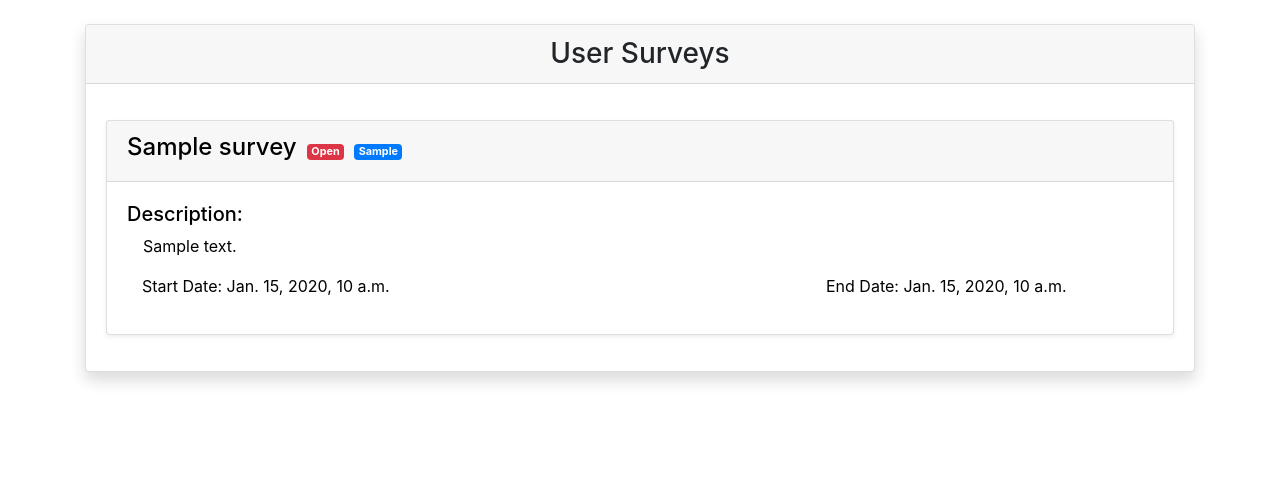
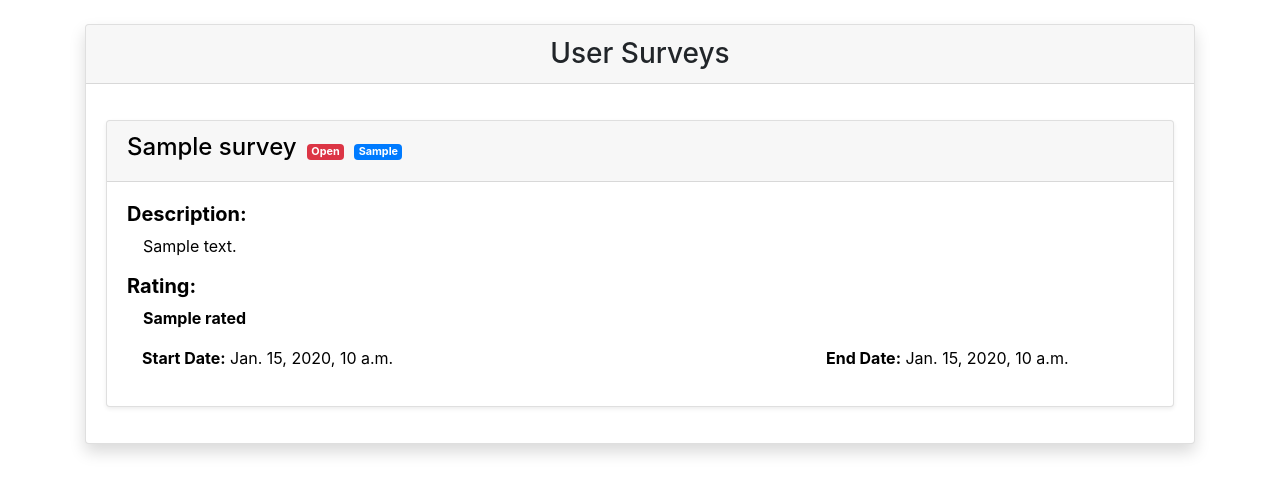
Before and after one commit to Omarmansour557/Employee-Survey-System, a Django app: template survey_system/templates/survey_list.html in a window 1280 px wide. Shown: the part 56-550 px from the top of the page. Run offline with Django 4.2, Linux system fonts and the light colour scheme; the template is opened without the code that fills it: most values are stand-ins (such as "Sample title", 1, 10 or a date in 2020); some libraries are stand-ins or nearby versions.

Commit message:
PAGTBI-30: display the person getting rated in the survey list page

```diff
--- a/survey_system/templates/survey_list.html
+++ b/survey_system/templates/survey_list.html
@@ -34,21 +34,34 @@
                             <div class="card-text">
                               <div class="container">
                                 <div class="row">
-                                    <h5>Description:</h5>
+                                    <h5><strong>Description:</strong></h5>
                                 </div>
                                 <div class="row">
                                   <p class='ml-3'>{{employee_survey.survey.description}}</p>
                                 </div>
+                                {% if employee_survey.get_rated %}
+                                  <div class="row">
+                                    <h5><strong>Rating:</strong></h5>
+                                  </div>
+
+                                  <div class="row">
+                                    <p class='ml-3'><strong>{{employee_survey.get_rated.name}}</strong></p>
+                                  </div>
+                                {% endif %}
+
+                                <div class="row">
+
+                                </div>
                                 <div class="row justify-content-between">
                                   <div class="col-4">
                                     <p>
-                                      Start Date: {{employee_survey.survey.start_date}}
+                                      <strong>Start Date:</strong> {{employee_survey.survey.start_date}}
                                     </p>
                                   </div>
 
                                   <div class="col-4">
                                     <p>
-                                      End Date: {{employee_survey.survey.end_date}}
+                                      <strong>End Date:</strong> {{employee_survey.survey.end_date}}
                                     </p>
                                   </div>
                                 </div>
```
